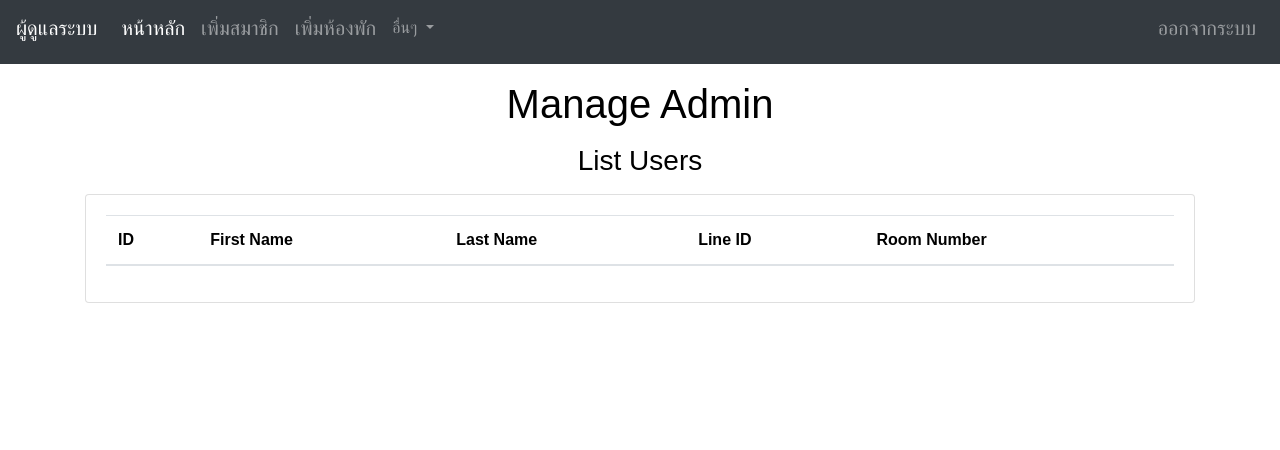
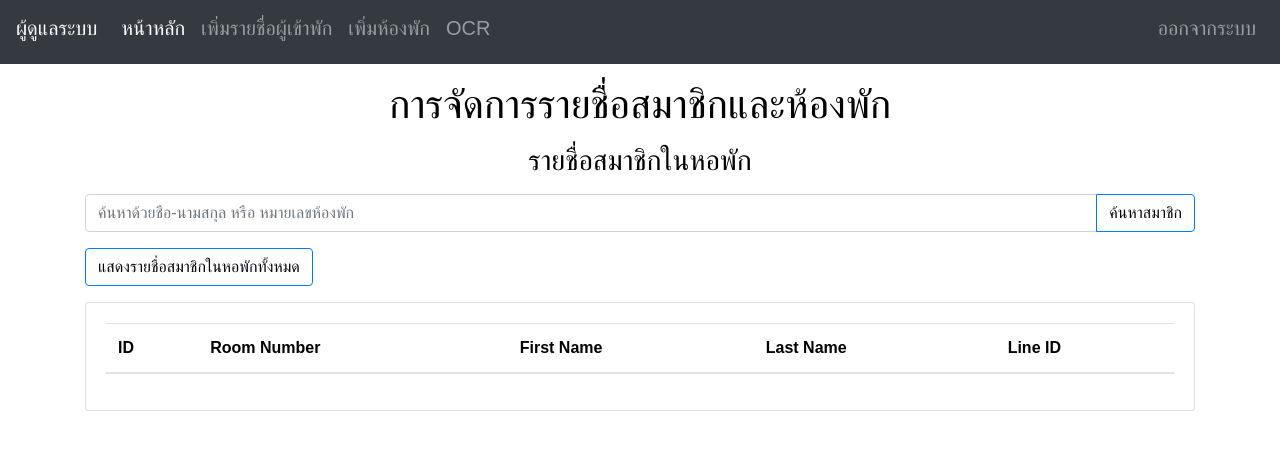
Before and after one commit to danainan/django_project, a Django app: page /home/ in a window 1280 px wide. Shown: the top 450 px of the page. Run offline with Django 4.2, Linux system fonts and the light colour scheme; the visitor is signed in with stand-in values (Sample User, id 1); lists and menus that the app fills with data are empty; some libraries are stand-ins or nearby versions.

Commit message:
admin2.0

```diff
--- a/project/templates/std/add_room.html
+++ b/project/templates/std/add_room.html
@@ -52,11 +52,12 @@
                             <div class="md-3">
                                 <div class="md-3">
                                     <label for="room_num">หมายเลขห้องพัก</label>
-                                    <input name="room_number" type="text" id="room_num" class="form-control" placeholder="หมายเลขห้องพัก">
+                                    <input name="room_number" type="text" id="room_num" class="form-control" placeholder="หมายเลขห้องพัก" maxlength="3">
                                 </div>
                                 <div class="md-3">
+                                    <div class="md-3">
                                         <label for="room_cap">จำนวนผู้พักอาศัยในห้องพัก</label>
-                                    <select name="room_capacity" id="room_cap">
+                                        <select name="room_capacity" id="room_cap" class="form-control">
                                             <option value="0">ห้องว่าง</option>
                                             <option value="1">1 คน</option>
                                             <option value="2">2 คน</option>
@@ -66,6 +67,7 @@
                                         {% if error %}
                                             <p style="color: red;">{{ error }}</p>
                                         {% endif %}
+                                    </div>
                                 </div>
                                 <div class="container my-3">
                                     <button class="btn btn-primary">
--- a/project/templates/std/home.html
+++ b/project/templates/std/home.html
@@ -23,14 +23,52 @@
             margin: 3rem 0;
         }
 
+        .btn-primary {
+          background-color: #ffffff;
+          color: #080710;
+        }
+
     </style>
 </head>
 <body>
 {% include 'std/navbar.html' %}
-<h1 class="text-center my-3">Manage Admin</h1>
-<h3 class="text-center my-3">List Users</h3>
+<h1 class="text-center my-3">การจัดการรายชื่อสมาชิกและห้องพัก</h1>
+<h3 class="text-center my-3">รายชื่อสมาชิกในหอพัก</h3>
 
 <div class="container">
+    <div class="row">
+        <div class="col-md-12">
+            {% if messages %}
+            <div class="container">
+                <div class="row">
+                    <div class="col-md-12">
+                        <div id="alert-container">
+                            {% for message in messages %}
+                                <div class="alert alert-warning">{{ message }}</div>
+                            {% endfor %}
+                        </div>
+                    </div>
+                </div>
+            </div>
+            {% endif %}
+            <form method="GET">
+                <div class="input-group mb-3">
+                    <input type="text" name="search" class="form-control" placeholder="ค้นหาด้วยชื่อ-นามสกุล หรือ หมายเลขห้องพัก">
+                    <div class="input-group-append">
+                        <button type="submit" class="btn btn-primary">ค้นหาสมาชิก</button>
+                    </div>
+                </div>
+            </form>
+        </div>
+    </div>
+    <form method="GET">
+        <div class="input-group mb-3">
+            <button type="submit" href="/project/home/" class="btn btn-primary">แสดงรายชื่อสมาชิกในหอพักทั้งหมด</button>
+        </div>
+    </form>
+
+
+
     <div class="row">
         <div class="col-md-12">
             <div class="card">
@@ -39,20 +77,20 @@
                         <thead>
                             <tr>
                                 <th>ID</th>
+                                <th>Room Number</th>
                                 <th>First Name</th>
                                 <th>Last Name</th>
                                 <th>Line ID</th>
-                            <th>Room Number</th>
                             </tr>
                         </thead>
                         <tbody>
                             {% for u in users %}
                             <tr>
                                 <td>{{ forloop.counter }}</td>
+                                <td>{{ u.room_num }}</td>
                                 <td>{{ u.firstname }}</td>
                                 <td>{{ u.last_name }}</td>
                                 <td>{{ u.line_id }}</td>
-                                <td>{{ u.room_num }}</td>
                                 <td>
                                     <a href="/project/delete-users/{{ u.id }}" class="btn btn-danger md-sm">Delete</a>
                                     <a href="/project/update-users/{{ u.id }}" class="btn btn-success md-sm">Update</a>
@@ -67,6 +105,15 @@
     </div>
 </div>
 
+<!-- ใช้เเสดงข้อความเเจ้งเตือนหากกดค้นหาโดยไม่ได้ป้อนอะไร -->
+<script>
+    function hideAlert() {
+        var alertContainer = document.getElementById('alert-container');
+        alertContainer.style.display = 'none';
+    }
+    setTimeout(hideAlert, 3000);
+</script>
+
 <!-- Optional JavaScript -->
 <!-- jQuery first, then Popper.js, then Bootstrap JS -->
 <script src="https://code.jquery.com/jquery-3.2.1.slim.min.js" integrity="sha384-KJ3o2DKtIkvYIK3UENzmM7KCkRr/rE9/Qpg6aAZGJwFDMVNA/GpGFF93hXpG5KkN" crossorigin="anonymous"></script>
--- a/project/templates/std/navbar.html
+++ b/project/templates/std/navbar.html
@@ -10,22 +10,18 @@
               <a class="nav-link h5 " href="/project/home">หน้าหลัก<span class="sr-only">(current)</span></a>
           </li>
           <li class="nav-item">
-              <a class="nav-link h5 " href="/project/add-users">เพิ่มสมาชิก</a>
+              <a class="nav-link h5 " href="/project/add-users">เพิ่มรายชื่อผู้เข้าพัก</a>
           </li>
           <li class="nav-item">
             <a class="nav-link h5 " href="/project/add-rooms">เพิ่มห้องพัก</a>
           </li>
-          <li class="nav-item dropdown">
-              <a class="nav-link dropdown-toggle" href="#" id="navbarDropdown" role="button" data-toggle="dropdown" aria-haspopup="true" aria-expanded="false">
-                  อื่นๆ
-              </a>
-              <div class="dropdown-menu" aria-labelledby="navbarDropdown">
-                  <a class="dropdown-item" href="/ocr">OCR</a>
-                    <a class="dropdown-item">Search Index</a>
-              </div>
+          <li class="nav-item">
+            <a class="nav-link h5 " href="/ocr">OCR</a>
           </li>
+          <!-- <li class="nav-item">
+            <a class="nav-link h5 " href="">Search Index</a>
+          </li> -->
       </ul>
-      <!-- เพิ่มส่วนของปุ่ม Logout -->
       <ul class="navbar-nav">
           <li class="nav-item">
               <a class="nav-link h5 " href="/project/logout">ออกจากระบบ</a>
--- a/project/views.py
+++ b/project/views.py
@@ -7,6 +7,7 @@ from django.contrib.auth import logout as auth_logout
 from django.http import HttpResponse ,HttpResponseBadRequest
 from django.contrib import messages
 from django.contrib.auth.decorators import login_required
+from django.db.models import Q
 
 
 def index(request):
@@ -35,15 +36,28 @@ def logout(request):
 
 @login_required(login_url='/login/')
 def home(request):
-    users = Users.objects.all()
+    if request.method == 'GET' and 'search' in request.GET:
+        search_query = request.GET.get('search')
+        if not search_query:
+            messages.warning(request, 'กรุณากรอกข้อมูลที่ถูกต้องเช่น ชื่อ-นามสกุล หรือ หมายเลขห้องพัก')
+            users = Users.objects.all().order_by('room_num')
+        else:
+            users = Users.objects.filter(
+                Q(firstname__icontains=search_query) |
+                Q(last_name__icontains=search_query) |
+                Q(room_num__icontains=search_query)
+            ).order_by('room_num')
+    else:
+        users = Users.objects.all().order_by('room_num')
+
     return render(request, 'std/home.html', {'users': users})
+
 
 
 @login_required(login_url='/login/')
 def users_add(request):
     if request.method == 'POST':
         print("Completed")
-        # Retrieve the user inputs
         projects_firstname = request.POST.get("project_firstname")
         projects_last_name = request.POST.get("project_last_name")
         projects_line_id = request.POST.get("project_line_id")
@@ -58,7 +72,8 @@ def users_add(request):
 
         if room_full:
             rooms = Rooms.objects.all()
-            return render(request, 'std/add_u.html', {'rooms': rooms, 'room_full': room_full})
+            room_options = [(room.room_number, f"{room.room_number} (ห้องพักเต็มเเล้ว)") if current_occupancy >= int(room.room_capacity) else (room.room_number, room.room_number) for room in rooms]
+            return render(request, 'std/add_u.html', {'room_options': room_options, 'room_full': room_full})
 
         # create an object for models
         u = Users()
@@ -71,8 +86,8 @@ def users_add(request):
         return redirect("/project/home")
 
     rooms = Rooms.objects.all()
-    return render(request, 'std/add_u.html', {'rooms': rooms})
-
+    room_options = [(room.room_number, f"{room.room_number} (ห้องพักเต็มเเล้ว)") if Users.objects.filter(room_num=room.room_number).count() >= int(room.room_capacity) else (room.room_number, room.room_number) for room in rooms]
+    return render(request, 'std/add_u.html', {'room_options': room_options})
 
 
 def users_delete(request,roll):
@@ -85,36 +100,48 @@ def users_delete(request,roll):
 def users_update(request, roll):
     project = Users.objects.get(pk=roll)
     rooms = Rooms.objects.all()
-    return render(request, 'std/update_u.html', {'project': project, 'rooms': rooms})
+    room_data = []
+
+    for room in rooms:
+        current_occupancy = Users.objects.filter(room_num=room.room_number).exclude(pk=roll).count()
+        room_status = f"{room.room_number} (ห้องพักเต็มแล้ว)" if current_occupancy >= int(room.room_capacity) else room.room_number
+        room_data.append((room.room_number, room_status))
+
+    return render(request, 'std/update_u.html', {'project': project, 'room_data': room_data})
 
 
 @login_required(login_url='/login/')
 def do_users_update(request, roll):
-    project_firstname = request.POST.get("project_firstname")
-    project_last_name = request.POST.get("project_last_name")
-    project_line_id = request.POST.get("project_line_id")
-    project_room_num = request.POST.get("project_room_num")
+    if request.method == 'POST':
+        project_firstname = request.POST.get("project_firstname")
+        project_last_name = request.POST.get("project_last_name")
+        project_line_id = request.POST.get("project_line_id")
+        project_room_num = request.POST.get("project_room_num")
 
-    project = Users.objects.get(pk=roll)
+        project = Users.objects.get(pk=roll)
+        room = Rooms.objects.get(room_number=project_room_num)
 
-    room = Rooms.objects.get(room_number=project_room_num)
-    current_occupancy = Users.objects.filter(room_num=project_room_num).count()
-    if current_occupancy >= int(room.room_capacity):
-        room_full = True
-    else:
-        room_full = False
+        current_occupancy = Users.objects.filter(room_num=project_room_num).exclude(pk=roll).count()
+        if current_occupancy >= int(room.room_capacity):
+            rooms = Rooms.objects.all()
+            room_data = []
 
-    if room_full:
-        rooms = Rooms.objects.all()
-        return render(request, 'std/update_u.html', {'project': project, 'rooms': rooms, 'room_full': room_full})
+            for r in rooms:
+                occupancy = Users.objects.filter(room_num=r.room_number).exclude(pk=roll).count()
+                room_status = f"{r.room_number} (ห้องพักเต็มแล้ว)" if occupancy >= int(r.room_capacity) else r.room_number
+                room_data.append((r.room_number, room_status))
 
-    project.firstname = project_firstname
-    project.last_name = project_last_name
-    project.line_id = project_line_id
-    project.room_num = project_room_num
+            return render(request, 'std/update_u.html', {'project': project, 'room_data': room_data, 'room_full': True})
 
-    project.save()
-    return redirect("/project/home")
+        project.firstname = project_firstname
+        project.last_name = project_last_name
+        project.line_id = project_line_id
+        project.room_num = project_room_num
+        project.save()
+
+        return redirect("/project/home")
+
+
 
 
 @login_required(login_url='/login/')
```
Also changed, not shown: project/templates/std/add_u.html (+12 -13 lines), project/templates/std/update_u.html (+13 -17 lines), ocr/media/capture.jpg. Lines whose indentation alone changed are shown as unchanged.
